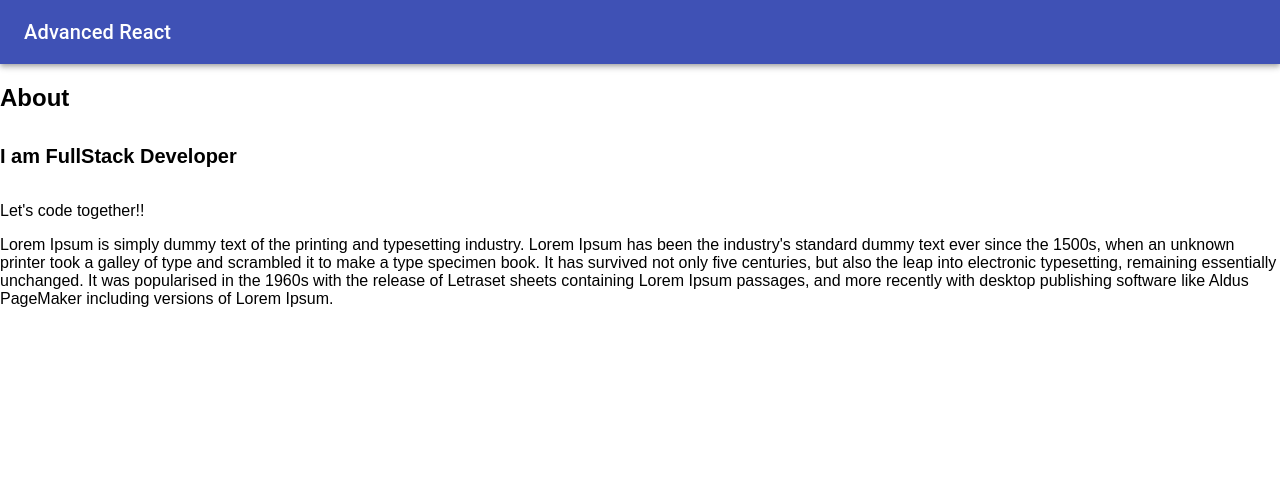
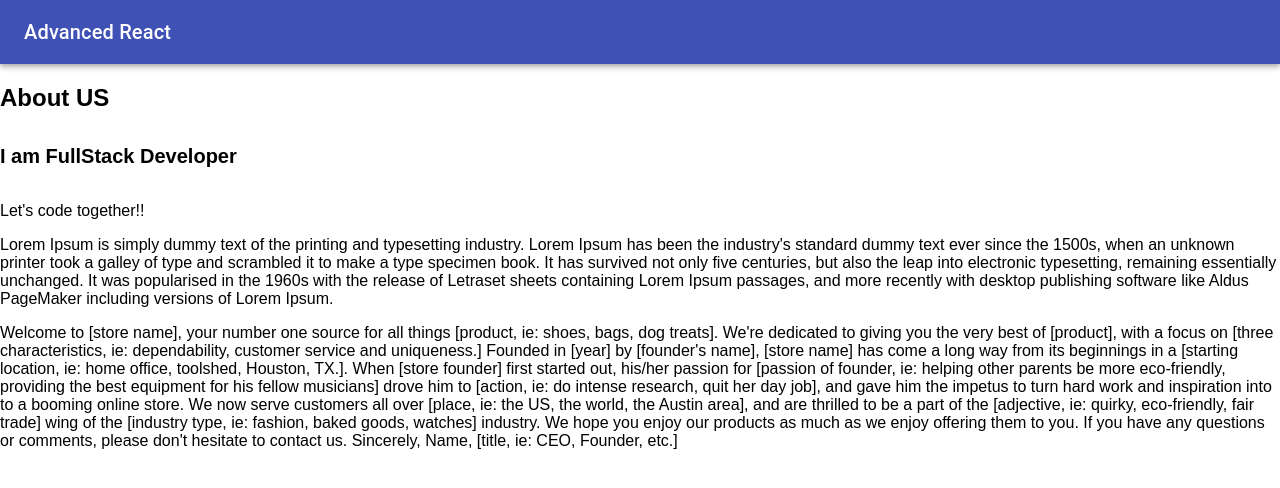
Before and after one commit to Krina28/advanced-react, a React (Create React App) app: page /about in a window 1280 px wide. Shown: the top 488 px of the page. Built offline with nearby package versions, Linux system fonts and the light colour scheme; no server answers.

Commit message:
About us page content changes
(cherry picked from commit 9433ad7db19c25ae91b55aa465f9b5edd3be7939)

```diff
--- a/src/components/About/about.js
+++ b/src/components/About/about.js
@@ -8,8 +8,20 @@ class About extends Component {
             // Used React Fragment when no required of any html tag
             // For more info : https://reactjs.org/docs/fragments.html
             <React.Fragment>
-                <h2>About</h2>
+                <h2>About US</h2>
                 <Banner image={image} imageClass={'banner-logo'} />
+                {/* testing cherry-pick, this commit should be merged in master branch. */}
+                <section>
+                    <p>
+                        Welcome to [store name], your number one source for all things [product, ie: shoes, bags, dog treats]. We're dedicated to giving you the very best of [product], with a focus on [three characteristics, ie: dependability, customer service and uniqueness.]
+                        Founded in [year] by [founder's name], [store name] has come a long way from its beginnings in a [starting location, ie: home office, toolshed, Houston, TX.]. When [store founder] first started out, his/her passion for [passion of founder, ie: helping other parents be more eco-friendly, providing the best equipment for his fellow musicians] drove him to [action, ie: do intense research, quit her day job], and gave him the impetus to turn hard work and inspiration into to a booming online store. We now serve customers all over [place, ie: the US, the world, the Austin area], and are thrilled to be a part of the [adjective, ie: quirky, eco-friendly, fair trade] wing of the [industry type, ie: fashion, baked goods, watches] industry.
+
+                        We hope you enjoy our products as much as we enjoy offering them to you. If you have any questions or comments, please don't hesitate to contact us.
+
+                        Sincerely,
+                        Name, [title, ie: CEO, Founder, etc.]
+                    </p>
+                </section>
             </React.Fragment>
         );
     }
```
